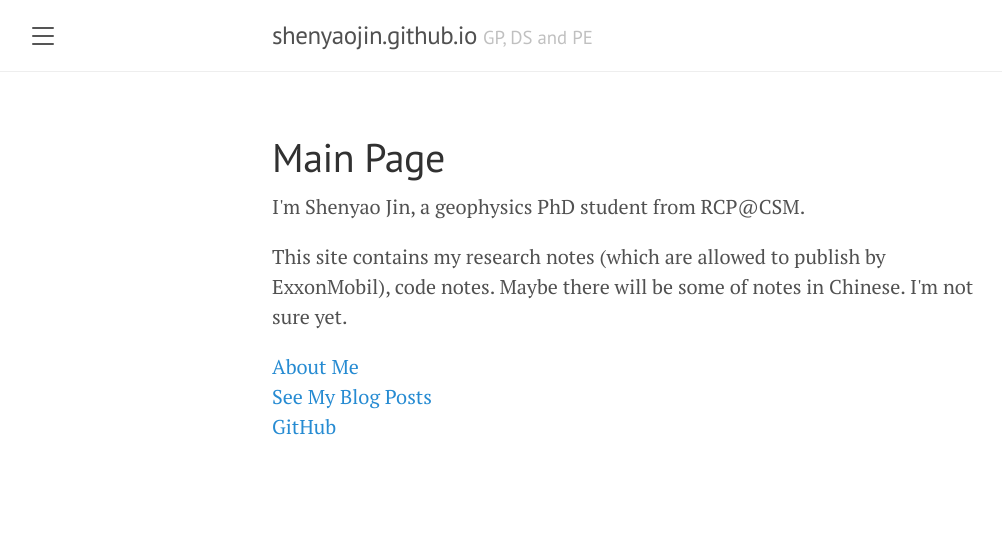
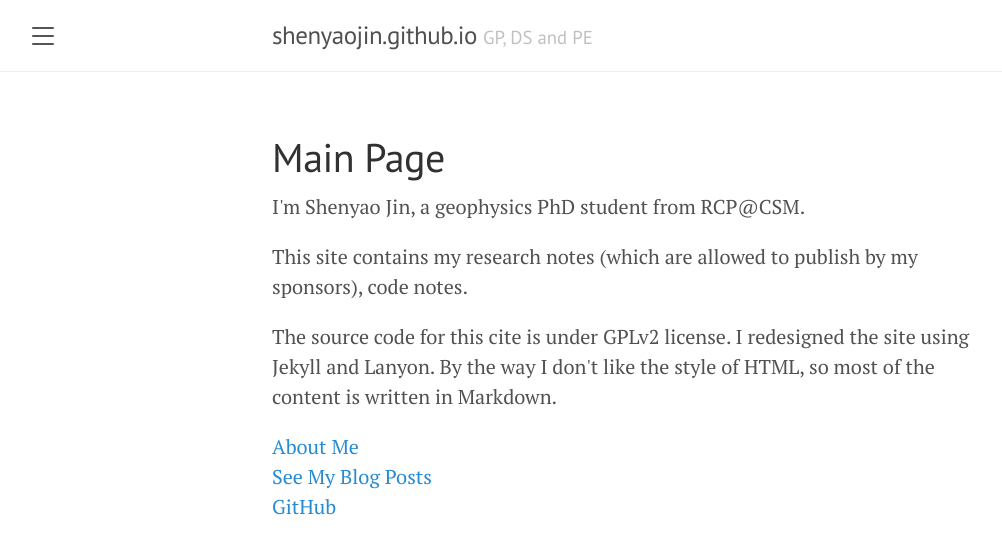
Before and after one commit to shenyaojin/shenyaojin.github.io, a Jekyll site: the page built from index.html, in a window 1280 px wide. Shown: the top 554 px of the page, without its empty margins (8-1010 px from the left). Built offline with Jekyll 4.4.1, drawn with Linux system fonts in a browser that asks for light colours.

```diff
--- a/index.html
+++ b/index.html
@@ -6,9 +6,9 @@ title: Home
 <div class="home-intro">
   <h1>Main Page</h1>
   <p>I'm Shenyao Jin, a geophysics PhD student from RCP@CSM.</p>
-  <p>This site contains my research notes (which are allowed to publish by ExxonMobil), code notes.
-    Maybe there will be some of notes in Chinese. I'm not sure yet.
-  </p>
+  <p>This site contains my research notes (which are allowed to publish by my sponsors), code notes.</p>
+  <p>The source code for this cite is under GPLv2 license. I redesigned the site using Jekyll and Lanyon. By the way I don't
+    like the style of HTML, so most of the content is written in Markdown.</p>
   <p>
     <a href="/about/">About Me</a><br>
     <a href="/blog/">See My Blog Posts</a><br>
```
Also changed, not shown: _posts/2025-04-11-test.md (renamed from _posts/2025-04-12-test.md, +2 -2 lines), about.md (+16 -5 lines).
